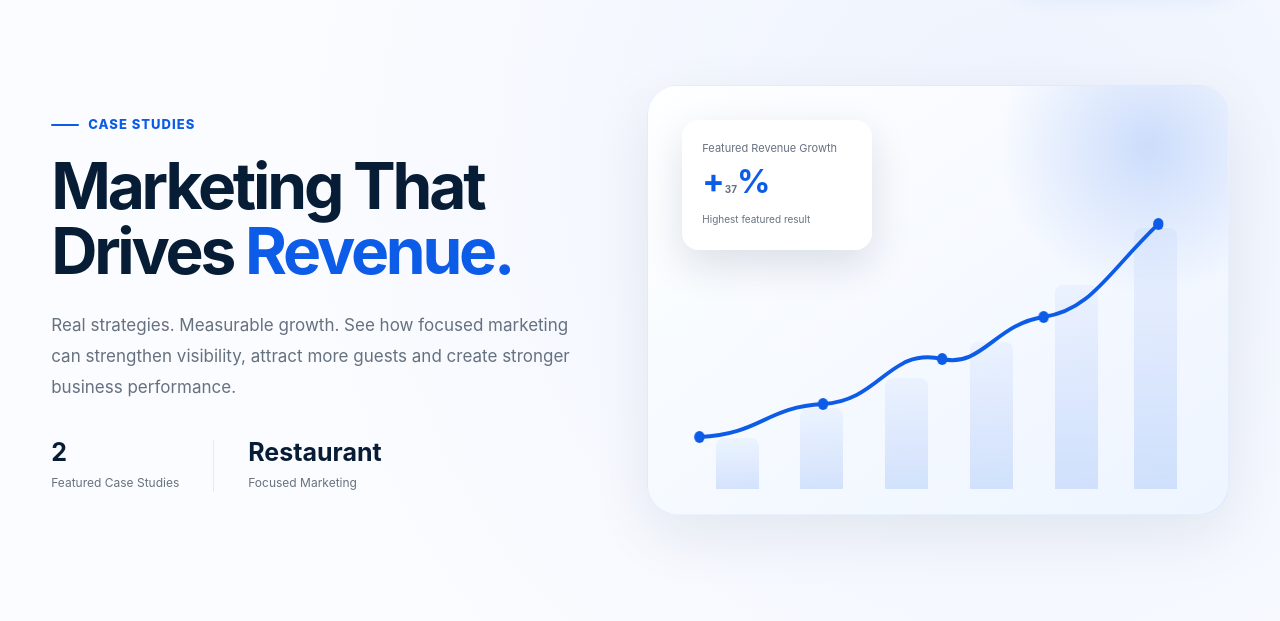
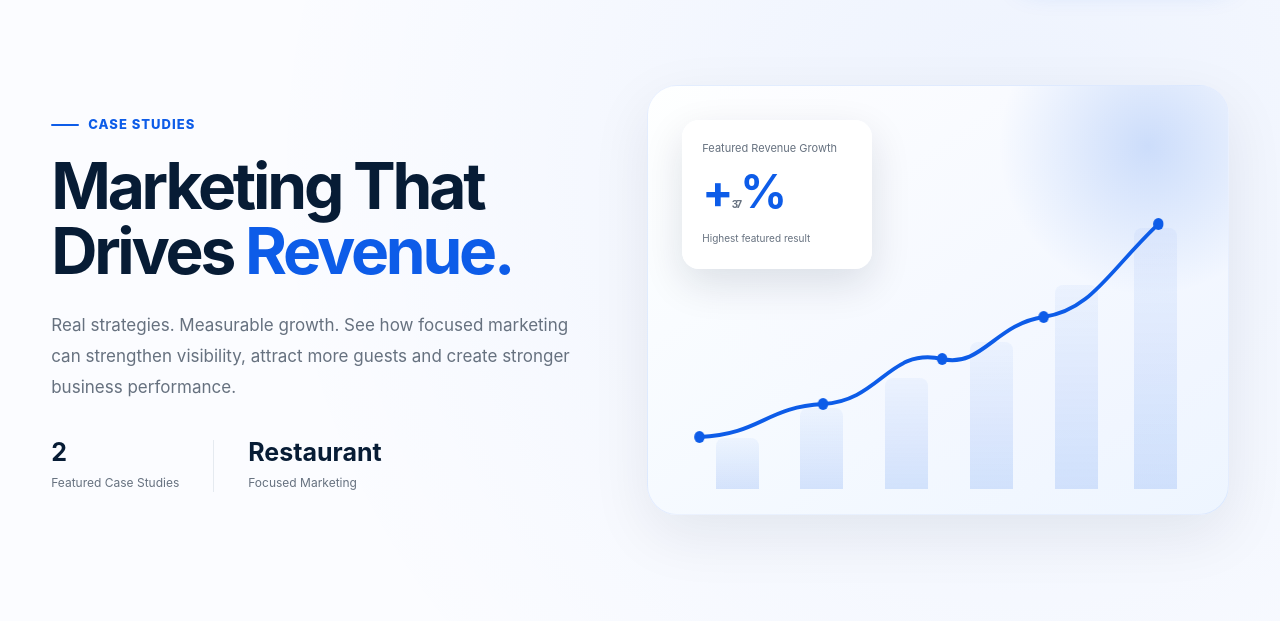
Before and after one commit to Yatinnnnn/REVORA, a plain HTML site: page case-studies.html in a window 1280 px wide. Shown: the part 95-716 px from the top of the page. Drawn offline with Linux system fonts and the light colour scheme.

Commit message:
Update case-studies.html

```diff
--- a/case-studies.html
+++ b/case-studies.html
@@ -470,12 +470,13 @@
     .performance-card strong {
       display: block;
 
-      margin: 7px 0;
+      margin: 10px 0;
 
       color: var(--blue);
 
-      font-size: 33px;
+      font-size: 46px;
       line-height: 1;
+      letter-spacing: -0.04em;
     }
 
     .performance-card span {
```
